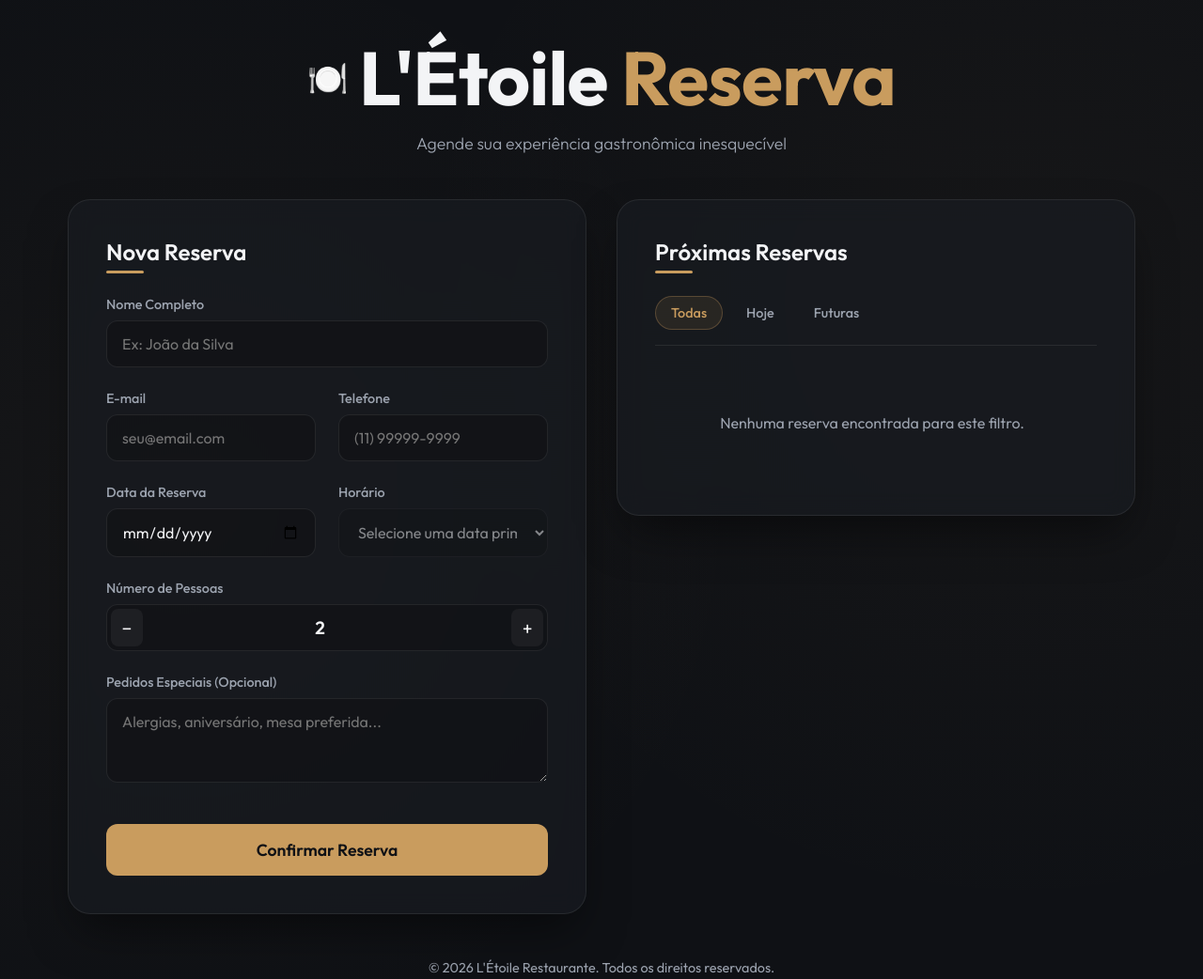
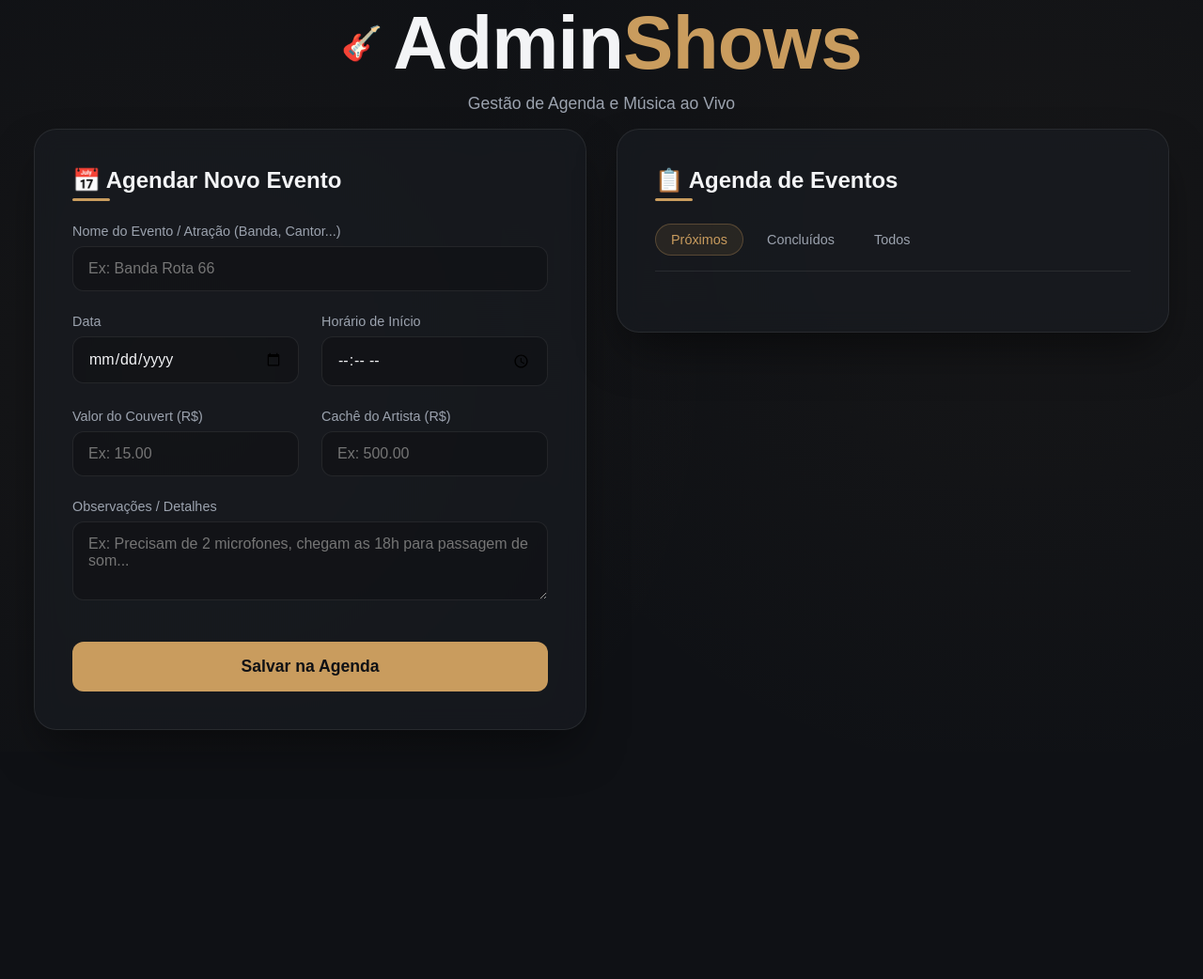
Before and after one commit to GabrielPiovesan10/agv, a plain HTML site: page index.html in a window 1280 px wide. Shown: the whole page at 94% size. After the commit the page ends 800 px from the top, so only its background shows below. Drawn offline with Linux system fonts and the light colour scheme.

Commit message:
Update index.html

```diff
--- a/index.html
+++ b/index.html
@@ -3,96 +3,84 @@
 <head>
     <meta charset="UTF-8">
     <meta name="viewport" content="width=device-width, initial-scale=1.0">
-    <title>Reserva Premium | Agenda</title>
+    <title>Painel de Eventos | Administração</title>
     <link rel="preconnect" href="https://fonts.googleapis.com">
     <link rel="preconnect" href="https://fonts.gstatic.com" crossorigin>
-    <link href="https://fonts.googleapis.com/css2?family=Outfit:wght@300;400;500;600;700&display=swap" rel="stylesheet">
+    <link href="https://fonts.googleapis.com/css2?family=Inter:wght@300;400;500;600;700&display=swap" rel="stylesheet">
     <link rel="stylesheet" href="agendaa.css">
 </head>
 <body>
-    <div class="app-container">
+    <div class="dashboard">
+        <!-- Sidebar / Header -->
         <header class="header">
             <div class="logo">
-                <span class="logo-icon">🍽️</span>
-                <h1>L'Étoile <span class="highlight">Reserva</span></h1>
+                <span class="logo-icon">🎸</span>
+                <h1>Admin<span class="highlight">Shows</span></h1>
             </div>
-            <p class="subtitle">Agende sua experiência gastronômica inesquecível</p>
+            <p class="subtitle">Gestão de Agenda e Música ao Vivo</p>
         </header>
 
         <main class="main-content">
-            <!-- Form Section -->
-            <section class="booking-section card glass">
-                <h2>Nova Reserva</h2>
-                <form id="booking-form">
+            <!-- Cadastrar Evento -->
+            <section class="card glass">
+                <div class="card-header">
+                    <h2>📅 Agendar Novo Evento</h2>
+                </div>
+
+                <form id="event-form">
                     <div class="form-group">
-                        <label for="name">Nome Completo</label>
-                        <input type="text" id="name" name="name" placeholder="Ex: João da Silva" required>
+                        <label for="eventName">Nome do Evento / Atração (Banda, Cantor...)</label>
+                        <input type="text" id="eventName" required placeholder="Ex: Banda Rota 66">
                     </div>
 
                     <div class="form-row">
                         <div class="form-group">
-                            <label for="email">E-mail</label>
-                            <input type="email" id="email" name="email" placeholder="seu@email.com" required>
+                            <label for="eventDate">Data</label>
+                            <input type="date" id="eventDate" required>
                         </div>
                         <div class="form-group">
-                            <label for="phone">Telefone</label>
-                            <input type="tel" id="phone" name="phone" placeholder="(11) 99999-9999" required>
+                            <label for="eventTime">Horário de Início</label>
+                            <input type="time" id="eventTime" required>
                         </div>
                     </div>
 
                     <div class="form-row">
                         <div class="form-group">
-                            <label for="date">Data da Reserva</label>
-                            <input type="date" id="date" name="date" required>
+                            <label for="couvert">Valor do Couvert (R$)</label>
+                            <input type="number" id="couvert" min="0" step="0.50" placeholder="Ex: 15.00">
                         </div>
                         <div class="form-group">
-                            <label for="time">Horário</label>
-                            <select id="time" name="time" required disabled>
-                                <option value="" disabled selected>Selecione uma data primeiro</option>
-                            </select>
+                            <label for="cache">Cachê do Artista (R$)</label>
+                            <input type="number" id="cache" min="0" step="10" placeholder="Ex: 500.00">
                         </div>
                     </div>
 
                     <div class="form-group">
-                        <label for="guests">Número de Pessoas</label>
-                        <div class="guests-selector">
-                            <button type="button" class="btn-icon" id="btn-minus">−</button>
-                            <input type="number" id="guests" name="guests" value="2" min="1" max="20" readonly>
-                            <button type="button" class="btn-icon" id="btn-plus">+</button>
-                        </div>
+                        <label for="notes">Observações / Detalhes</label>
+                        <textarea id="notes" rows="3" placeholder="Ex: Precisam de 2 microfones, chegam as 18h para passagem de som..."></textarea>
                     </div>
 
-                    <div class="form-group">
-                        <label for="notes">Pedidos Especiais (Opcional)</label>
-                        <textarea id="notes" name="notes" rows="3" placeholder="Alergias, aniversário, mesa preferida..."></textarea>
-                    </div>
-
-                    <button type="submit" class="btn-primary">Confirmar Reserva</button>
+                    <button type="submit" class="btn-primary">Salvar na Agenda</button>
                     <div id="form-message" class="message hidden"></div>
                 </form>
             </section>
 
-            <!-- Events List Section -->
-            <section class="agenda-section card glass">
-                <h2>Próximas Reservas</h2>
-                <div class="filters">
-                    <button class="filter-btn active" data-filter="all">Todas</button>
-                    <button class="filter-btn" data-filter="today">Hoje</button>
-                    <button class="filter-btn" data-filter="upcoming">Futuras</button>
+            <!-- Lista de Eventos -->
+            <section class="card glass list-section">
+                <div class="card-header">
+                    <h2>📋 Agenda de Eventos</h2>
+                    <div class="filters">
+                        <button class="filter-btn active" data-filter="upcoming">Próximos</button>
+                        <button class="filter-btn" data-filter="past">Concluídos</button>
+                        <button class="filter-btn" data-filter="all">Todos</button>
+                    </div>
                 </div>
 
-                <div class="events-list" id="events-list">
-                    <!-- Events will be populated here via JS -->
-                    <div class="empty-state">
-                        <p>Nenhuma reserva encontrada.</p>
-                    </div>
+                <div class="events-container" id="events-list">
+                    <!-- Cards de eventos renderizados via JS -->
                 </div>
             </section>
         </main>
-
-        <footer class="footer">
-            <p>&copy; <span id="current-year"></span> L'Étoile Restaurante. Todos os direitos reservados.</p>
-        </footer>
     </div>
 
     <script src="agendaa.js"></script>
```
